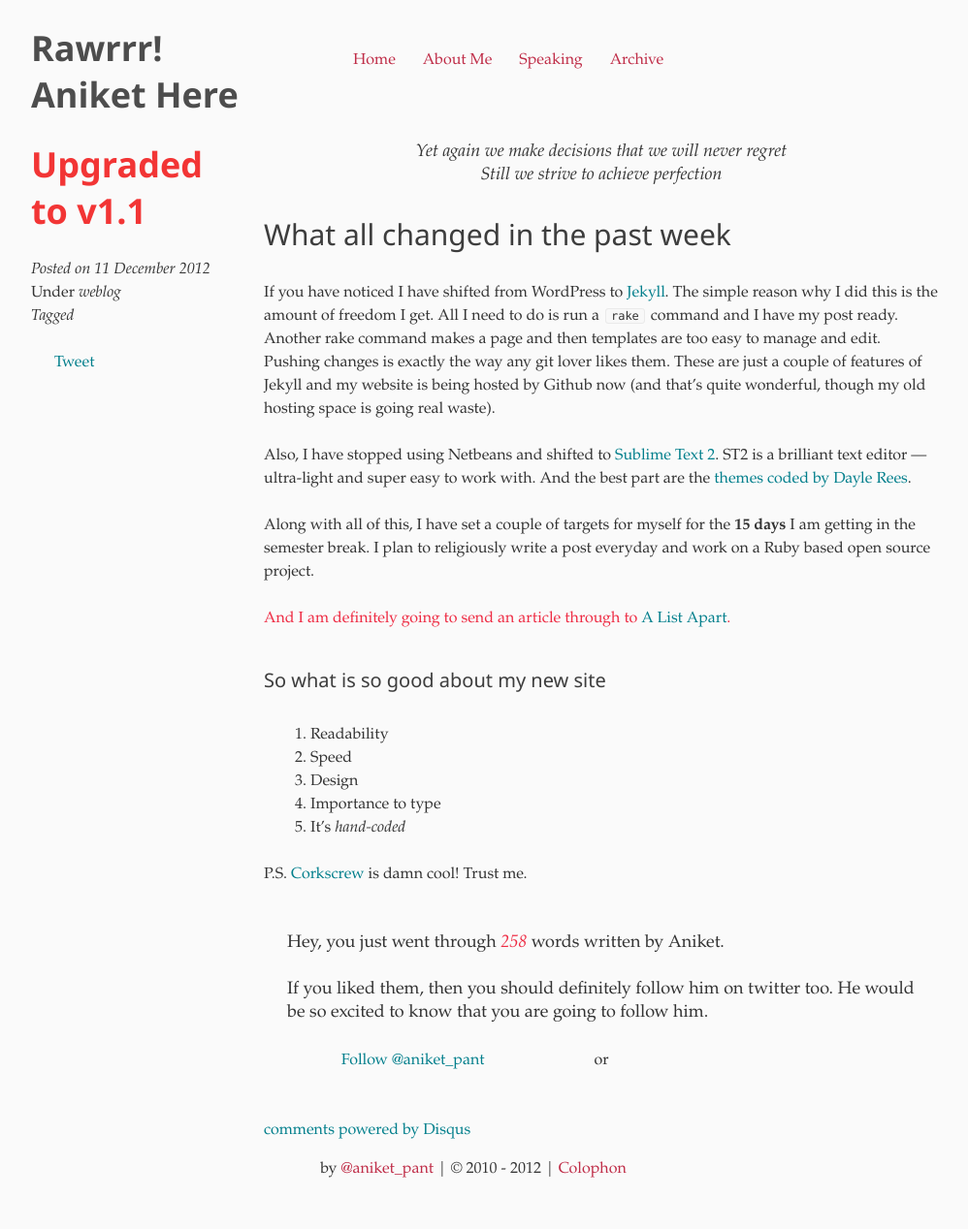
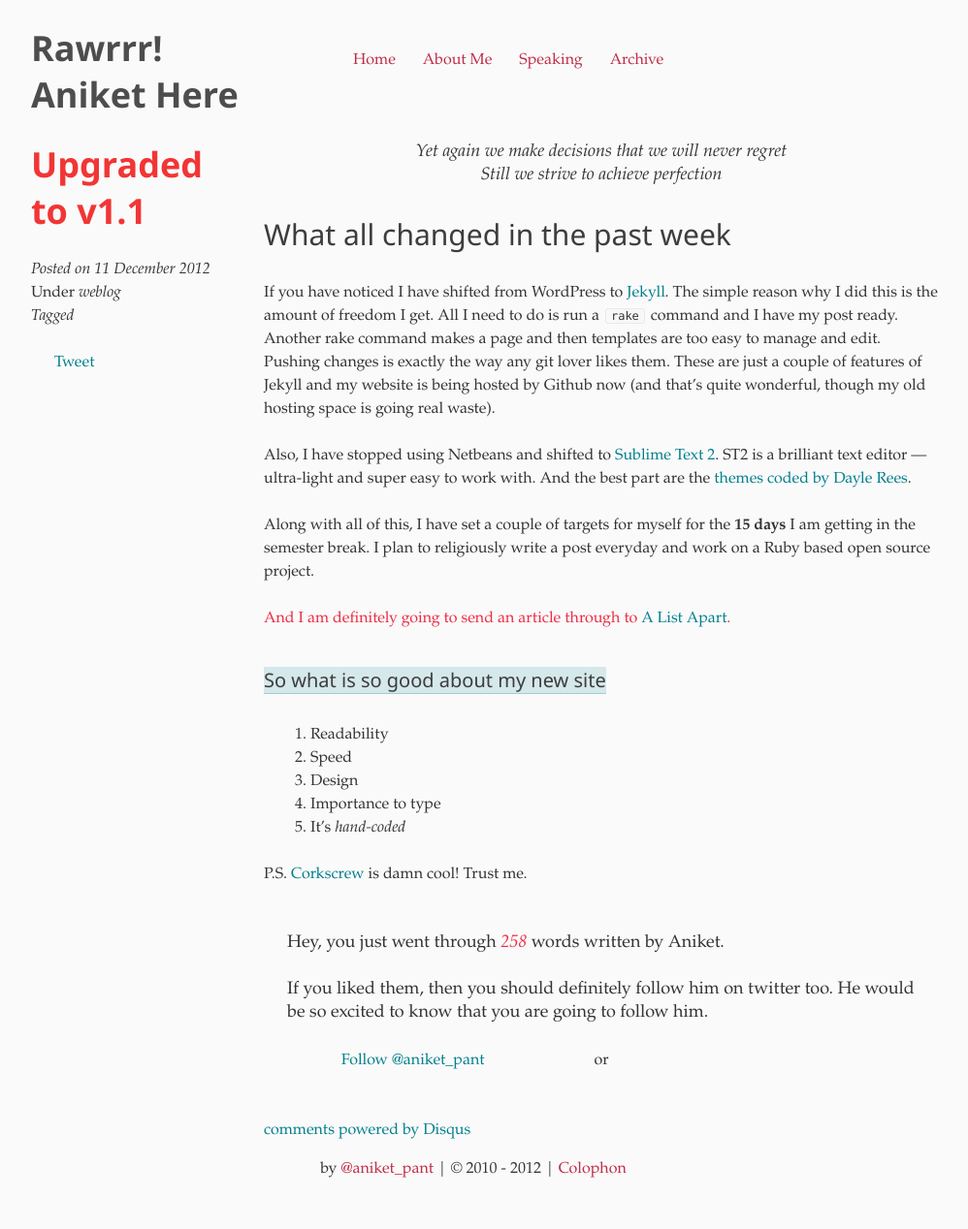
Before and after one commit to aniketpant/aniketpant.github.com, a Jekyll site: the page built from _posts/2012-12-11-upgraded-to-v11.markdown, in a window 1280 px wide. Shown: the whole page at 97% size, without its empty margins (152-1150 px from the left). Built offline with Jekyll 4.4.1, drawn with Linux system fonts in a browser that asks for light colours; comment, search, counter and statistics services are not loaded.

Commit message:
CHANGED: new styles added for .note

```diff
--- a/assets/styles/css/style.css
+++ b/assets/styles/css/style.css
@@ -2748,6 +2748,10 @@ a {
 .archive .split__detail, .home .split__detail {
   color: #ee2b43; }
 
+.note {
+  background: rgba(3, 127, 140, 0.15);
+  border-bottom: 1px solid rgba(3, 127, 140, 0.25); }
+
 blockquote {
   border-left: 0.25rem solid #f68997;
   padding-left: 1rem;
--- a/assets/styles/sass/your-project.scss
+++ b/assets/styles/sass/your-project.scss
@@ -155,6 +155,11 @@ a {
 	}
 }
 
+.note {
+	background:  rgba($link-color, 0.15);
+	border-bottom: 1px solid rgba($link-color, 0.25);
+}
+
 blockquote {
 	border-left: 0.25rem solid lighten($base-color, 20%);
 	padding-left: 1rem;
```
Also changed, not shown: assets/styles/css/style.min.css.
